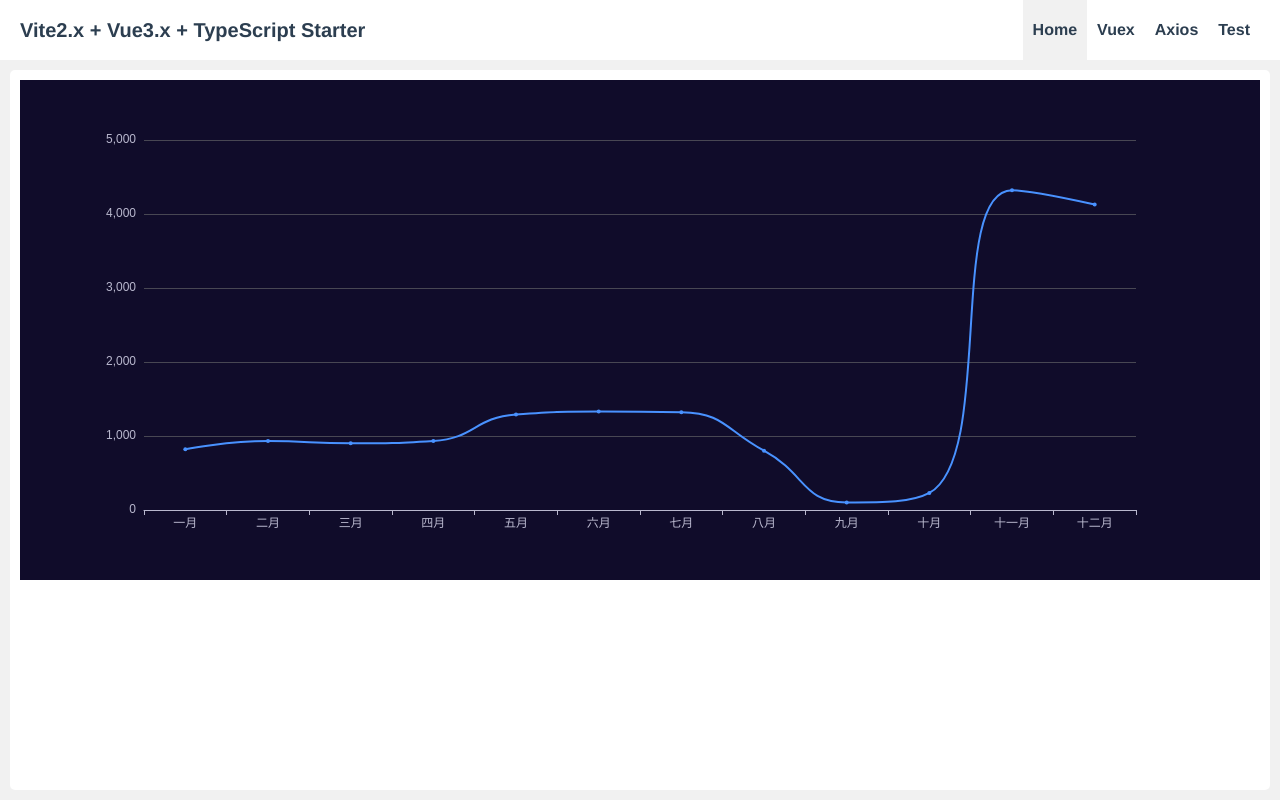
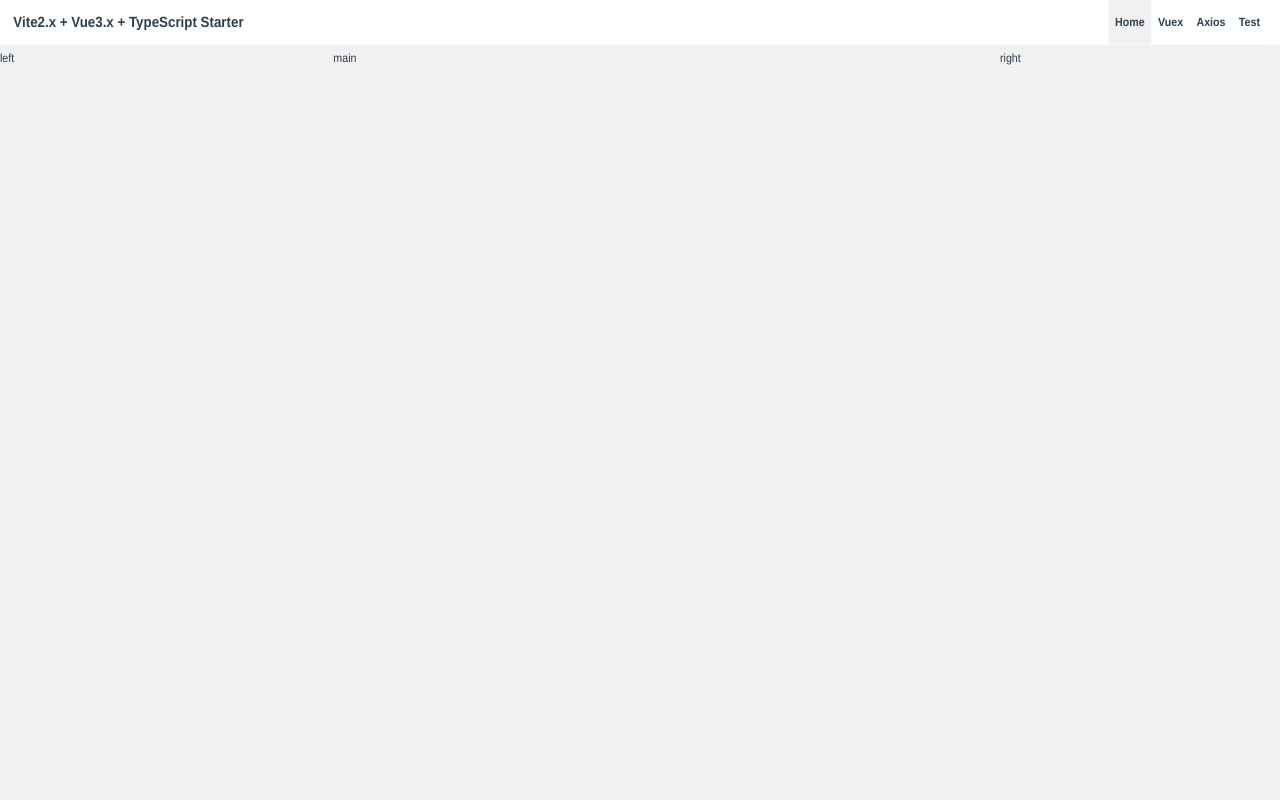
Before and after one commit to jozhi/vite-vue3-starter, a Vue app: page /#/ in a window 1280 px wide. Built offline with nearby package versions, Linux system fonts and the light colour scheme.

Commit message:
初始化项目

```diff
--- a/src/App.vue
+++ b/src/App.vue
@@ -21,7 +21,8 @@ export default defineComponent({
   -moz-osx-font-smoothing grayscale
   box-sizing border-box
   position relative
-  width 100%
-  height 100%
+
+  width: 1920px;
+  height: 1080px;
 }
 </style>
--- a/src/components/Main.vue
+++ b/src/components/Main.vue
@@ -3,13 +3,8 @@
     <div class="top">
       <Header />
     </div>
-
-    <div class="bottom">
-      <div class="right">
-        <div class="content">
-          <router-view />
-        </div>
-      </div>
+    <div class="body">
+      <router-view />
     </div>
   </main>
 </template>
@@ -55,7 +50,7 @@ $left-side-width = 80px
     margin-bottom 10px
   }
 
-  .bottom {
+  .body {
     position relative
     box-sizing border-box
     width 100%
@@ -70,23 +65,23 @@ $left-side-width = 80px
     //   box-sizing border-box
     // }
 
-    .right {
-      position relative
-      width 100%
-      height 100%
-      box-sizing border-box
-      padding 0 10px 10px 10px
+    // .right {
+    //   position relative
+    //   width 100%
+    //   height 100%
+    //   box-sizing border-box
+    //   padding 0 10px 10px 10px
 
-      .content {
-        position relative
-        width 100%
-        height 100%
-        background $background-color
-        border-radius 5px
-        box-sizing border-box
-        padding 10px
-      }
-    }
+    //   .content {
+    //     position relative
+    //     width 100%
+    //     height 100%
+    //     background $background-color
+    //     border-radius 5px
+    //     box-sizing border-box
+    //     padding 10px
+    //   }
+    // }
   }
 }
 
--- a/src/router/index.ts
+++ b/src/router/index.ts
@@ -1,9 +1,15 @@
 import { createRouter, createWebHashHistory, Router, RouteRecordRaw } from 'vue-router'
+import Index from '@/views/home/index.vue'
 import Home from '@/views/Home.vue'
 import Vuex from '@/views/Vuex.vue'
 import Test from '@/views/Test.vue'
 
 const routes: Array<RouteRecordRaw> = [
+  {
+    path: '/',
+    name: 'Index',
+    component: Index
+  },
   {
     path: '/',
     name: 'Home',
--- /dev/null
+++ b/src/utils/resetScreenSize.js
@@ -0,0 +1,23 @@
+const resetScreenSize = (width = 1920, height = 1080, timer = 600) => {
+  function init() {
+    const el = document.getElementById('app')
+    const hScale = window.innerHeight / height
+    const wScale = window.innerWidth / width
+    // console.log(window.innerHeight, window.innerWidth)
+    el.style.transform = `scaleX(${wScale}) scaleY(${hScale})`
+    el.style.marginLeft = `${-((width - window.innerWidth) / 2)}px`
+    el.style.marginTop = `${-((height - window.innerHeight) / 2)}px`
+  }
+
+  let lazyFun
+
+  window.onresize = () => {
+    clearTimeout(lazyFun)
+    lazyFun = setTimeout(() => {
+      init()
+    }, timer)
+  }
+  init()
+}
+// export default resetScreenSize
+export { resetScreenSize }
--- a/src/views/Home.vue
+++ b/src/views/Home.vue
@@ -10,6 +10,7 @@
 import { defineComponent, onMounted, onUnmounted } from 'vue'
 
 import * as echarts from 'echarts'
+import { resetScreenSize } from '@/utils/resetScreenSize'
 
 export default defineComponent({
   name: 'Home',
@@ -62,6 +63,8 @@ export default defineComponent({
 
     onMounted(() => {
       initChart()
+
+      resetScreenSize()
     })
     onUnmounted(() => {
       // eslint-disable-next-line no-unused-expressions
--- /dev/null
+++ b/src/views/home/index.vue
@@ -0,0 +1,30 @@
+<template>
+  <Left />
+  <Main />
+  <Right />
+</template>
+
+<script lang="ts">
+import { defineComponent, onMounted } from 'vue'
+import Left from './leftPart.vue'
+import Main from './mainPart.vue'
+import Right from './rightPart.vue'
+import { resetScreenSize } from '@/utils/resetScreenSize'
+
+export default defineComponent({
+  name: 'Home',
+  components: {
+    Left,
+    Main,
+    Right
+  },
+  setup() {
+    onMounted(() => {
+      resetScreenSize()
+    })
+    return {}
+  }
+})
+</script>
+
+<style></style>
--- /dev/null
+++ b/src/views/home/leftPart.vue
@@ -0,0 +1,13 @@
+<template>
+  <div class="left">left</div>
+</template>
+
+<script>
+export default {}
+</script>
+
+<style lang="stylus">
+.left{
+  width: 500px;
+}
+</style>
--- /dev/null
+++ b/src/views/home/mainPart.vue
@@ -0,0 +1,13 @@
+<template>
+  <div class="main">main</div>
+</template>
+
+<script>
+export default {}
+</script>
+
+<style lang="stylus">
+.main{
+  width 1000px;
+}
+</style>
--- /dev/null
+++ b/src/views/home/rightPart.vue
@@ -0,0 +1,13 @@
+<template>
+  <div class="right">right</div>
+</template>
+
+<script>
+export default {}
+</script>
+
+<style lang="stylus">
+.right {
+  width: 420px;
+}
+</style>
```
